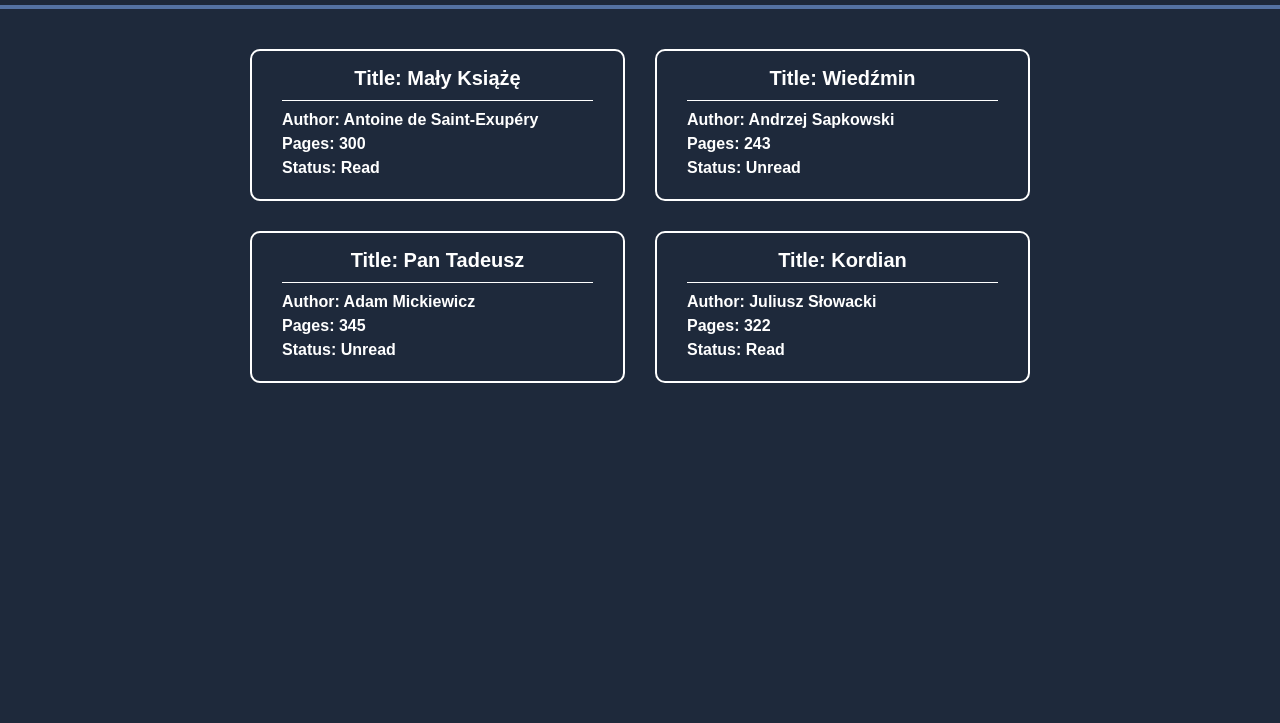
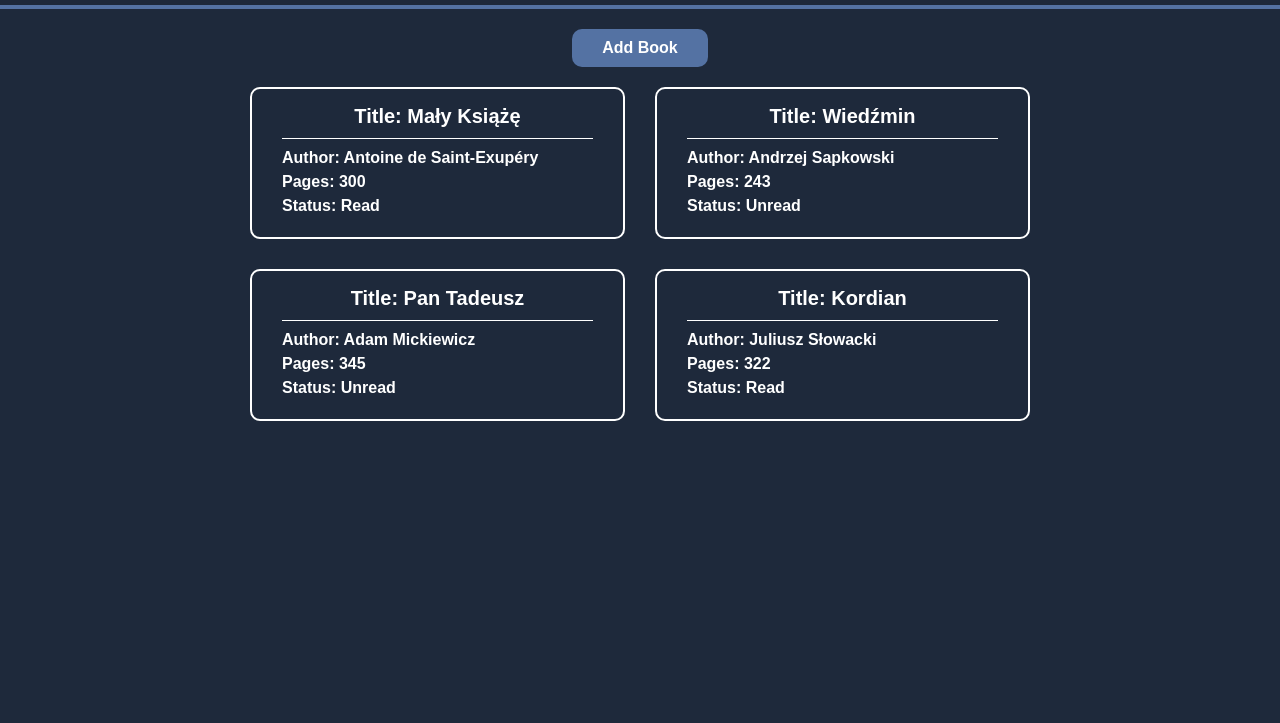
Before and after one commit to 0BooM/library, a plain HTML site: page index.html in a window 1280 px wide. Shown: the part 77-800 px from the top of the page. Drawn offline with Linux system fonts and the light colour scheme.

Commit message:
Add ,,Add Book'' button and style it

```diff
--- a/index.html
+++ b/index.html
@@ -11,6 +11,7 @@
     <header>
       <h1>Your Library</h1>
     </header>
+    <button class="addBook">Add Book</button>
     <main>
       <div class="booksList"></div>
     </main>
--- a/styles.css
+++ b/styles.css
@@ -24,7 +24,22 @@ header {
   color: white;
   padding: 2rem 0;
   border-bottom: 4px solid #5472a3;
-  margin-bottom: 4rem;
+  margin-bottom: 2rem;
+}
+
+body button {
+  color: white;
+  background-color: #5472a3;
+  border: none;
+  padding: 1rem 3rem;
+  font-size: 1.6rem;
+  font-weight: bold;
+  border-radius: 1rem;
+  margin-bottom: 2rem;
+  cursor: pointer;
+}
+body button:hover {
+  background-color: #658ac5;
 }
 
 h2 {
```
